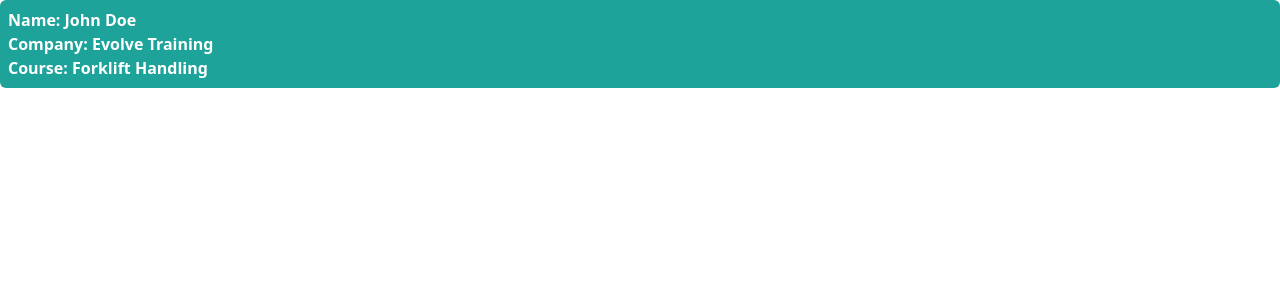
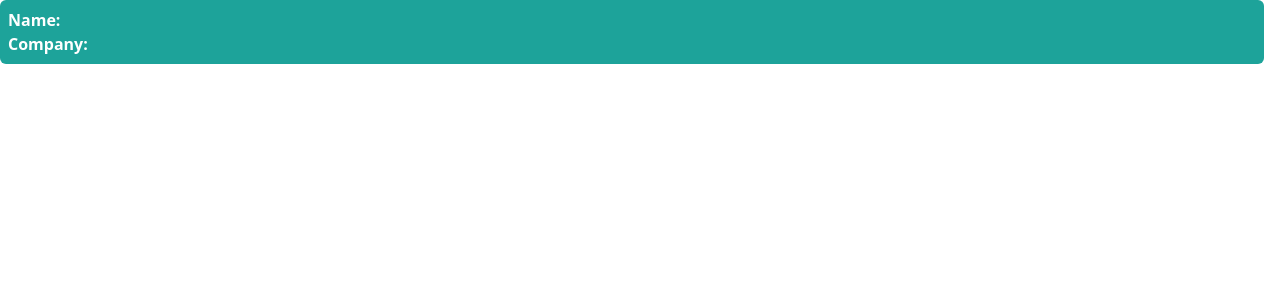
Before and after one commit to RangerVinven/Evolve-Training, a Next.js app: page /components/Client in a window 1280 px wide. Shown: the top 300 px of the page. Built offline with nearby package versions, Linux system fonts and the light colour scheme.

Commit message:
Removed course prop and any references to it

```diff
--- a/pages/components/Client.tsx
+++ b/pages/components/Client.tsx
@@ -1,11 +1,15 @@
 import React from 'react'
 
-export default function Client() {
+type Props = {
+    name: string,
+    company: string,
+}
+
+export default function Client(props: Props) {
   return (
-    <div className="bg-green rounded-md flex flex-col p-2 font-bold text-white">
-        <h1>Name: John Doe</h1>
-        <h1>Company: Evolve Training</h1>
-        <h1>Course: Forklift Handling</h1>
+    <div className="bg-green rounded-md flex flex-col p-2 mr-4 mb-4 font-bold text-white">
+        <h1>Name: {props.name}</h1>
+        <h1>Company: {props.company}</h1>
     </div>
   )
 }
```
